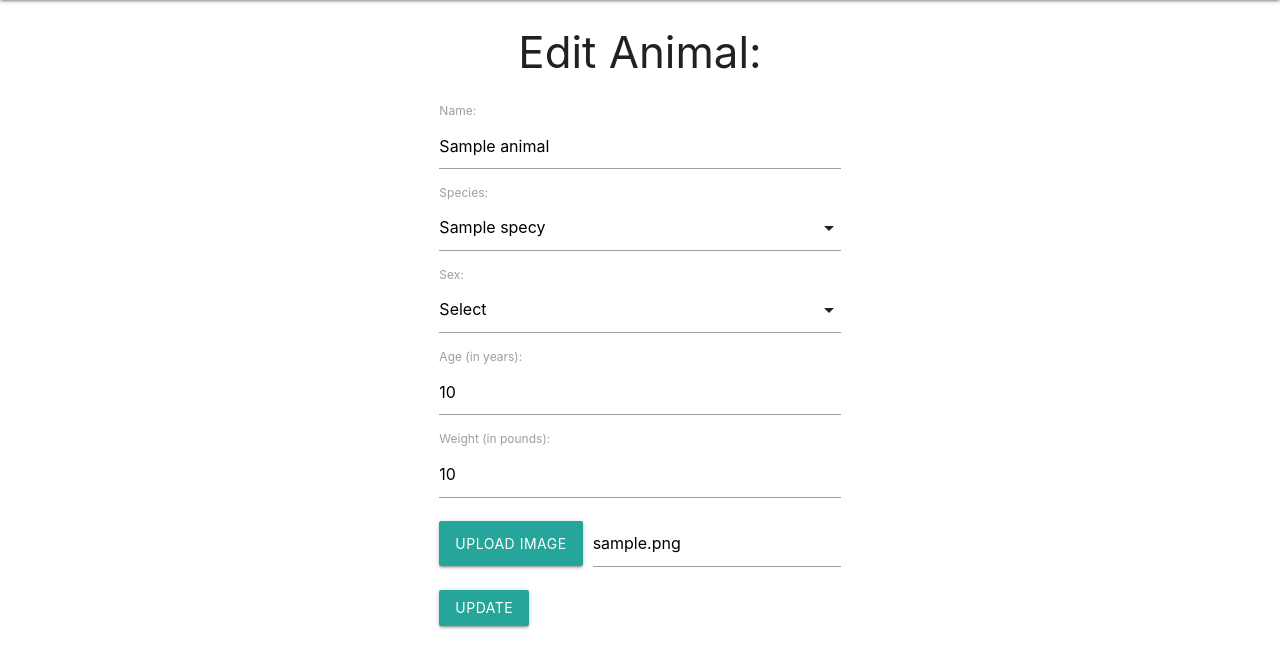
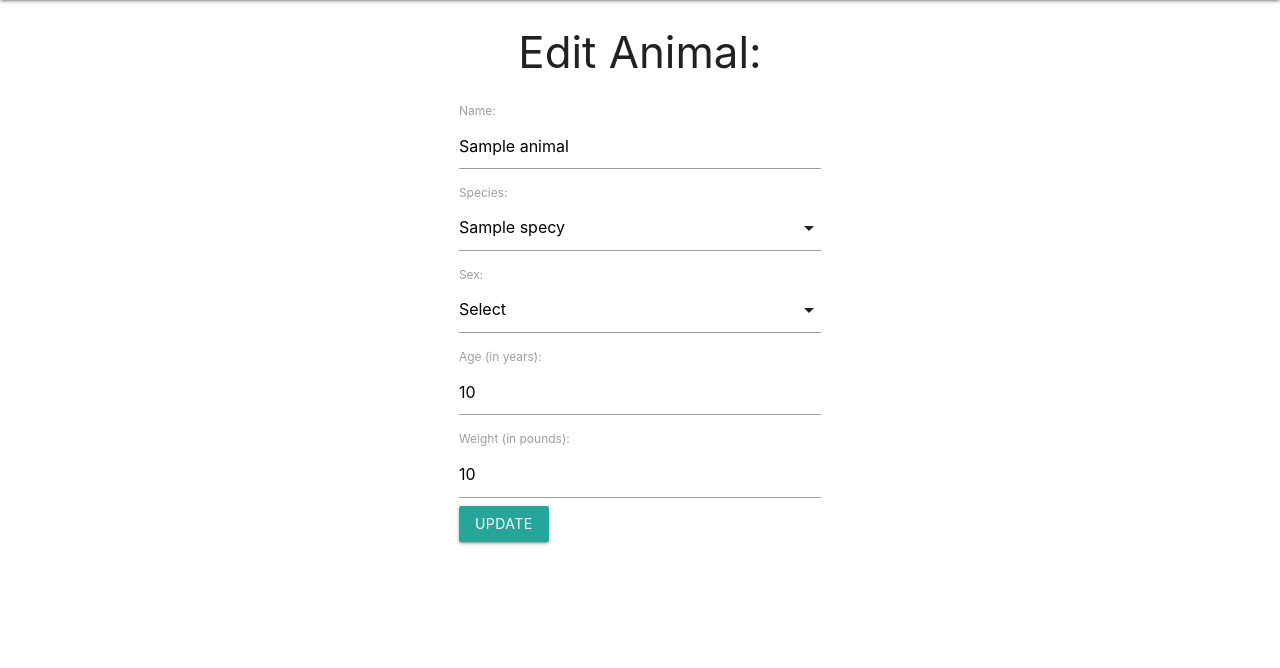
Before and after one commit to alyssa-nycum-imprivata/ActNatural, a Django app: page /animals/1/edit_animal in a window 1280 px wide. Shown: the part 64-732 px from the top of the page. Run offline with Django 3.2, Linux system fonts and the light colour scheme; a user stored in the database is signed in; tables that the repository leaves empty hold one stand-in row (values such as "Sample post").

Commit message:
photo upload is functioning when adding an animal

```diff
--- a/actnaturalapp/templates/animals/animal_form.html
+++ b/actnaturalapp/templates/animals/animal_form.html
@@ -11,7 +11,7 @@
 
     <div class="form-div">
         {% if animal.id is not None %}
-            <form action="{% url 'actnaturalapp:animal' animal.id %}" method="post">
+            <form action="{% url 'actnaturalapp:animal' animal.id %}" method="post" enctype="multipart/form-data">
         {% else %}
             <form class="form" action="{% url 'actnaturalapp:animals' %}" method="post" enctype="multipart/form-data">
         {% endif %}
@@ -52,15 +52,17 @@
                     <input id="weight" type="number" name="weight" value="{{ animal.weight }}">
                 </div>
 
+                {% if animal.id is None %}
                     <div class="file-field input-field">
                         <div class="btn">
                             <span>Upload Image</span>
-                        <input type="file" id="image_2">
+                            <input type="file" id="image" name="image">
                         </div>
                         <div class="file-path-wrapper">
-                        <input class="file-path validate" type="text" id="image" name="image" value="{{animal.image}}">
+                            <input class="file-path validate" type="text" value="{{ animal.image }}">
                         </div>
                     </div>
+                {% endif %}
 
                 {% if animal.id is not None %}
                     <input type="hidden" name="actual_method" value="PUT">
--- a/actnaturalapp/views/animals/animal_details.py
+++ b/actnaturalapp/views/animals/animal_details.py
@@ -27,6 +27,7 @@ def animal_details(request, animal_id):
     elif request.method == 'POST':
 
         form_data = request.POST
+        form_files = request.FILES
 
         if (
             "actual_method" in form_data
@@ -39,7 +40,7 @@ def animal_details(request, animal_id):
             animal.sex = form_data['sex']
             animal.age = form_data['age']
             animal.weight = form_data['weight']
-            animal.image = form_data['image']
+            animal.image = animal.image
 
             animal.save()
 
```
Also changed, not shown: actnaturalapp/views/animals/animal_list.py (+2 -27 lines). Lines whose indentation alone changed are shown as unchanged.
